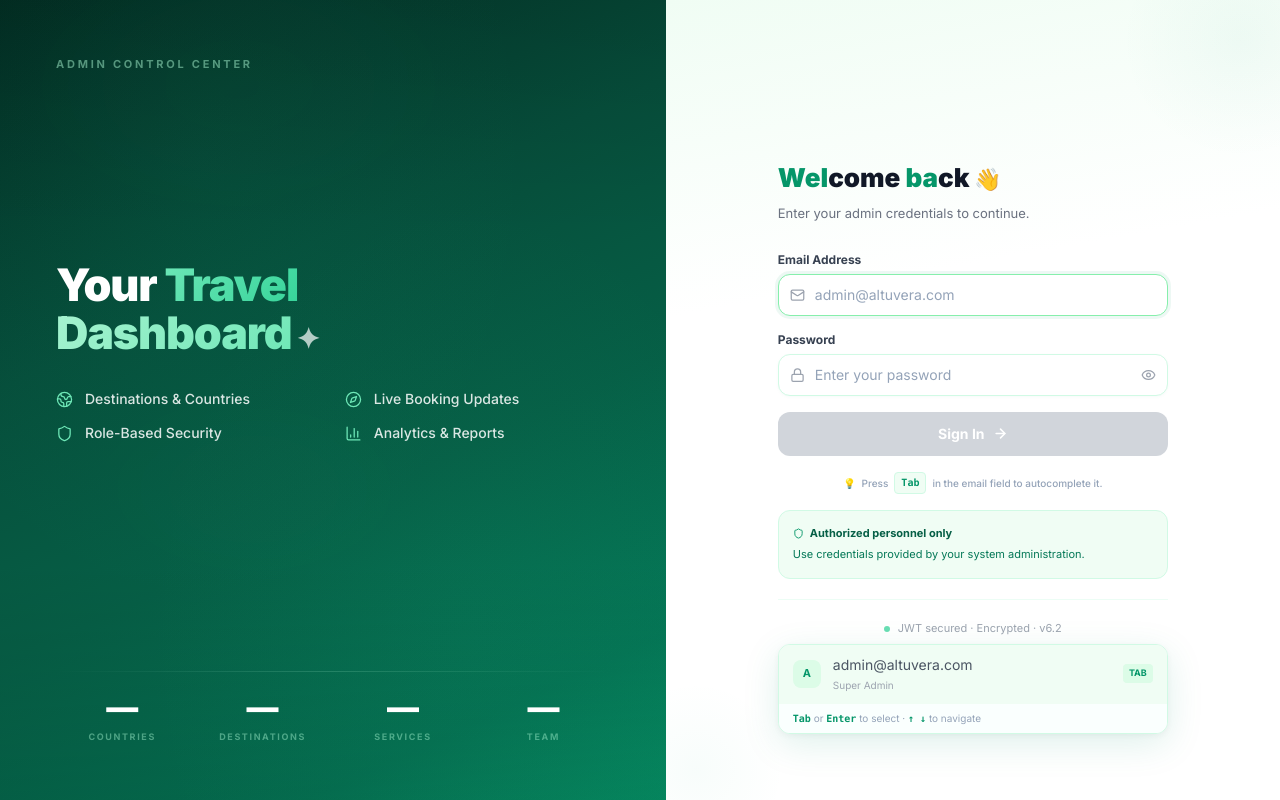
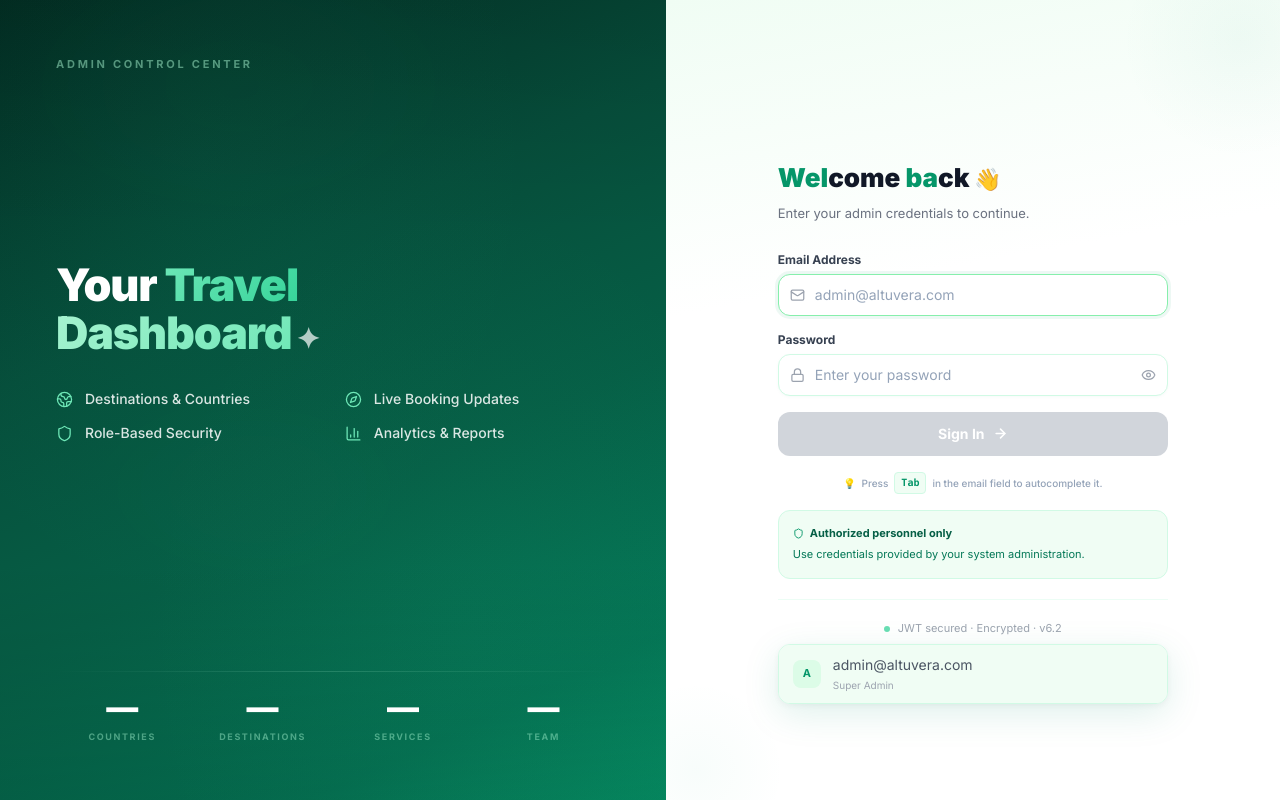
Before and after one commit to fabriceigiraneza36-png/admin-panel, a React (Vite) app: page /login in a window 1280 px wide. Built offline with nearby package versions, Linux system fonts and the light colour scheme; no server answers.

Commit message:
Keep admin email tab autocomplete discreet

```diff
--- a/src/pages/Login.jsx
+++ b/src/pages/Login.jsx
@@ -180,31 +180,10 @@ function EmailDropdown({ items, inputValue, onSelect, activeIndex }) {
                             </p>
                         </div>
 
-                        {/* Tab badge */}
-                        {isActive && (
-                            <span className="flex-shrink-0 text-[9px] font-bold px-1.5 py-0.5
-                               rounded uppercase"
-                                style={{ background: '#dcfce7', color: '#059669' }}>
-                                Tab
-                            </span>
-                        )}
                     </button>
                 )
             })}
 
-            {/* Footer */}
-            <div className="px-3.5 py-1.5"
-                style={{ background: '#fafffe', borderTop: '1px solid #f0fdf4' }}>
-                <p className="text-[10px]" style={{ color: '#94a3b8' }}>
-                    <kbd style={{ color: '#059669', fontWeight: 700 }}>Tab</kbd>
-                    {' '}or{' '}
-                    <kbd style={{ color: '#059669', fontWeight: 700 }}>Enter</kbd>
-                    {' '}to select
-                    {' · '}
-                    <kbd style={{ color: '#059669', fontWeight: 700 }}>↑ ↓</kbd>
-                    {' '}to navigate
-                </p>
-            </div>
         </motion.div>
     )
 }
```
